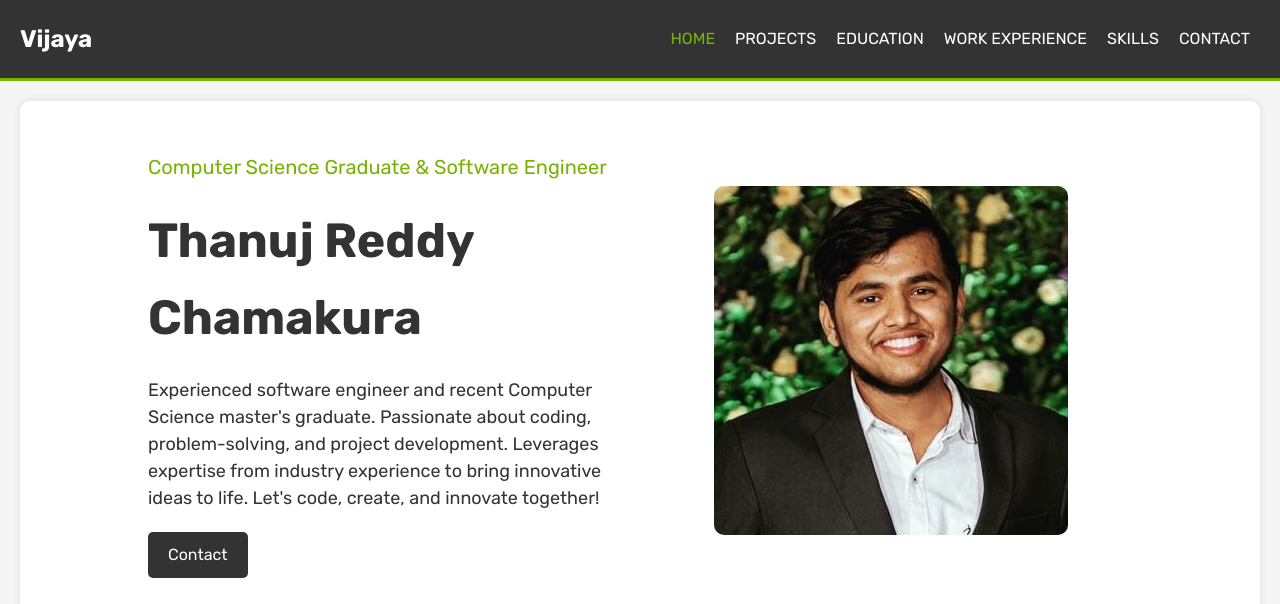
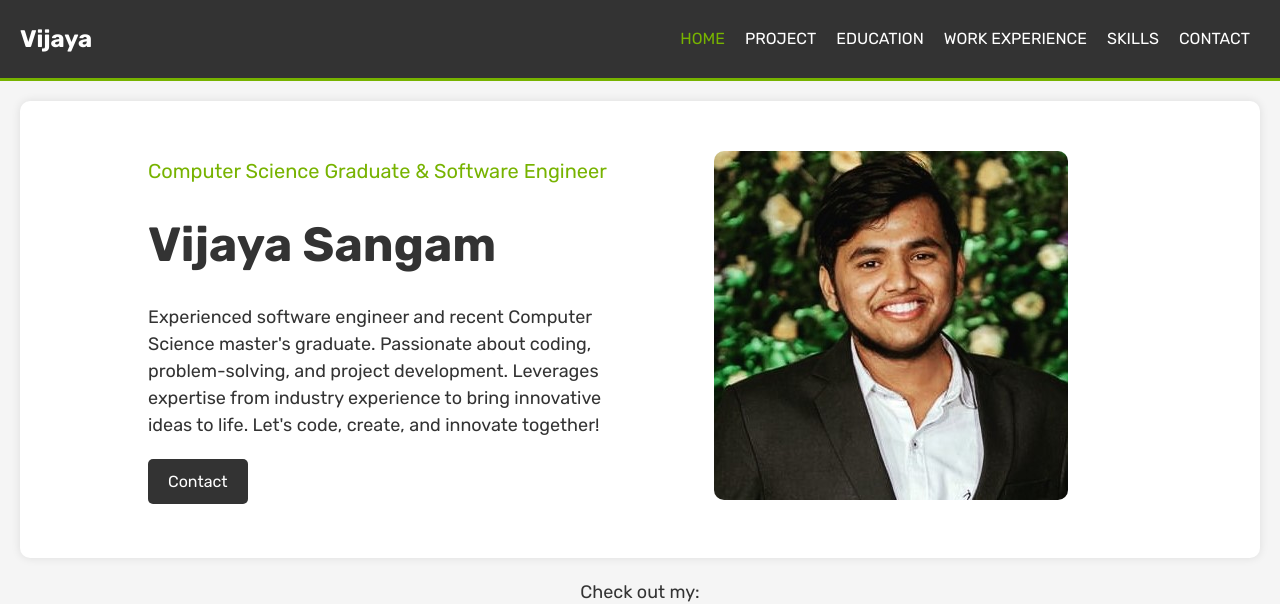
Before and after one commit to Vijaya96-star/MainPortfolio, a plain HTML site: page index.html in a window 1280 px wide. Shown: the top 604 px of the page. Drawn offline with nearby package versions, Linux system fonts and the light colour scheme; files whose address does not match are found by name.

Commit message:
changes are commited

```diff
--- a/index.html
+++ b/index.html
@@ -19,7 +19,7 @@
         <a href="#" class="logo"><span>V</span>ijaya</a>
         <ul class="navbar">
             <li><a href="#" class="active">Home</a></li>
-            <li><a href="projects.html">Projects</a></li>
+            <li><a href="projects.html">Project</a></li>
             <li><a href="education.html">Education</a></li>
             <li><a href="workexperience.html">Work Experience</a></li>
             <li><a href="skills.html">Skills</a></li>
@@ -31,7 +31,7 @@
     <section class="home">
         <div class="home-text">
             <span>Computer Science Graduate & Software Engineer</span>
-            <h1>Thanuj Reddy Chamakura</h1>
+            <h1>Vijaya Sangam</h1>
             <p>Experienced software engineer and recent Computer Science master's graduate.
                 Passionate about coding, problem-solving, and project development.
                 Leverages expertise from industry experience to bring innovative ideas to life.
```
